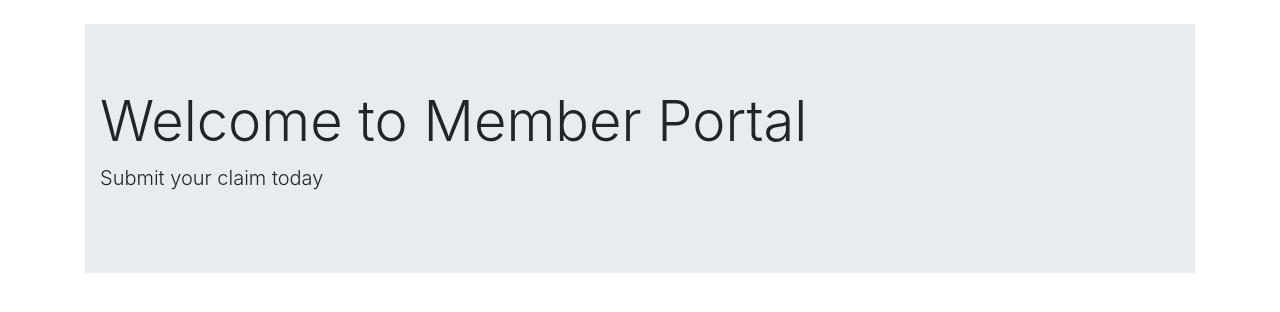
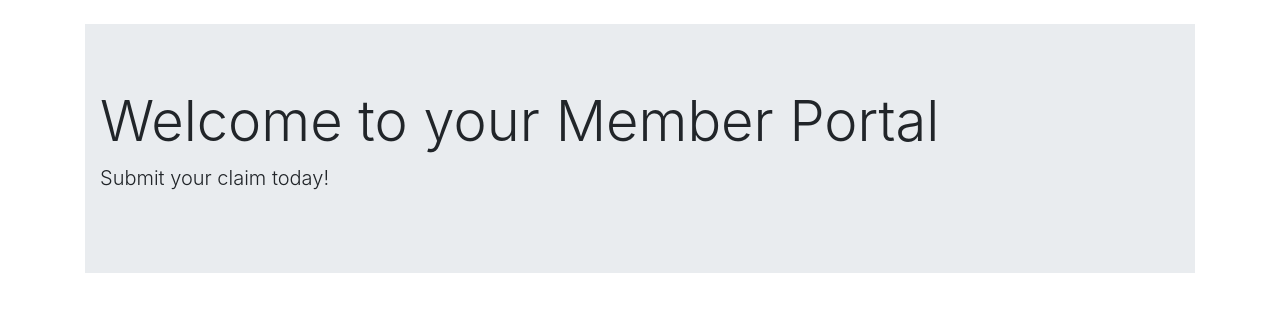
Before and after one commit to pawel-123/member_portal, a Django app: page /portal/ in a window 1280 px wide. Shown: the part 58-370 px from the top of the page. Run offline with Django 3.2, Linux system fonts and the light colour scheme; data that the repository does not hold is empty; some libraries are stand-ins or nearby versions.

Commit message:
Modified jumbotron text on index.html

```diff
--- a/portal/templates/portal/index.html
+++ b/portal/templates/portal/index.html
@@ -4,8 +4,8 @@
 
     <div class="jumbotron jumbotron-fluid">
         <div class="container">
-            <h1 class="display-4">Welcome to Member Portal</h1>
-            <p class="lead">Submit your claim today</p>
+            <h1 class="display-4">Welcome to your Member Portal</h1>
+            <p class="lead">Submit your claim today!</p>
         </div>
     </div>
 
```
